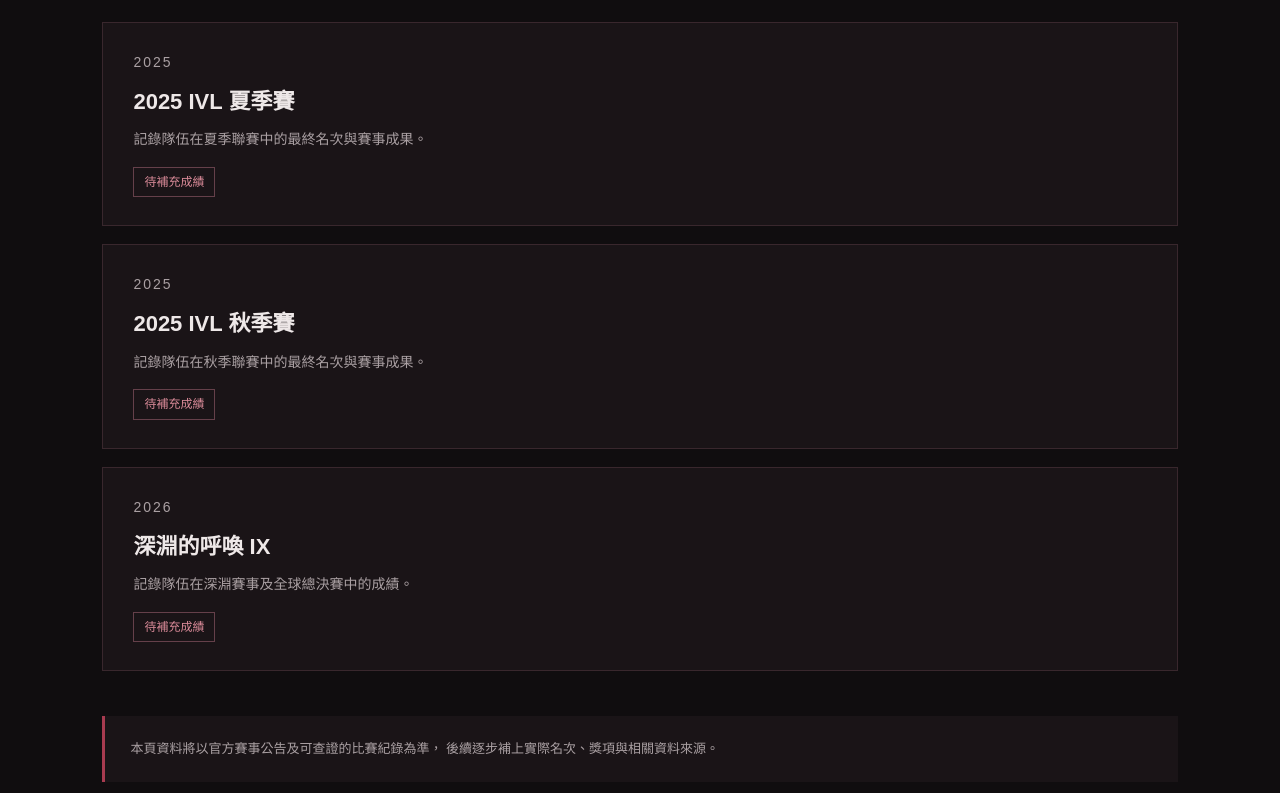
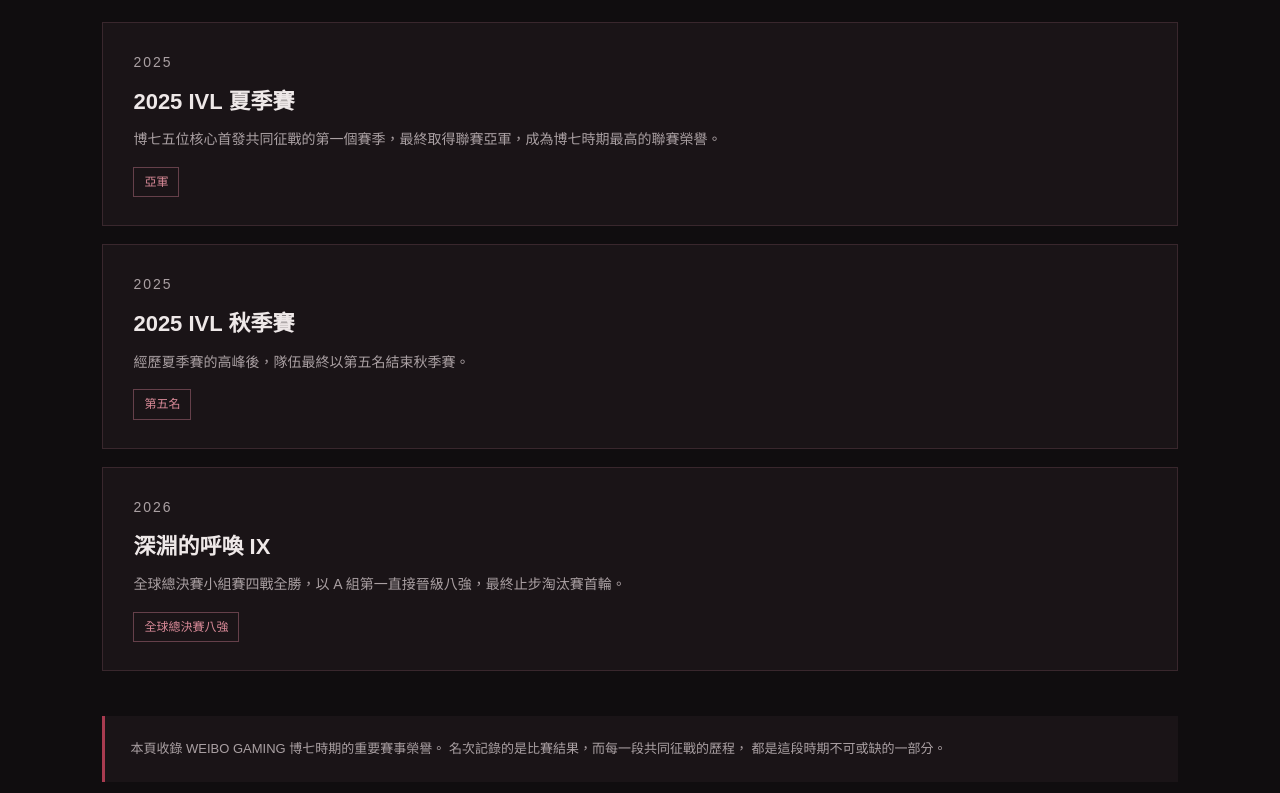
Before and after one commit to 777champion/weibo-gaming-archive, a plain HTML site: page achievements.html in a window 1280 px wide. Shown: the part 467-1260 px from the top of the page. Drawn offline with Linux system fonts and the light colour scheme.

Commit message:
Update achievements.html

```diff
--- a/achievements.html
+++ b/achievements.html
@@ -209,29 +209,30 @@
   <article class="honor-card">
     <p class="honor-year">2025</p>
     <h3>2025 IVL 夏季賽</h3>
-          <p>記錄隊伍在夏季聯賽中的最終名次與賽事成果。</p>
-          <span class="status">待補充成績</span>
+    <p>博七五位核心首發共同征戰的第一個賽季，最終取得聯賽亞軍，成為博七時期最高的聯賽榮譽。</p>
+    <span class="status">亞軍</span>
   </article>
 
   <article class="honor-card">
     <p class="honor-year">2025</p>
     <h3>2025 IVL 秋季賽</h3>
-          <p>記錄隊伍在秋季聯賽中的最終名次與賽事成果。</p>
-          <span class="status">待補充成績</span>
+    <p>經歷夏季賽的高峰後，隊伍最終以第五名結束秋季賽。</p>
+    <span class="status">第五名</span>
   </article>
 
   <article class="honor-card">
     <p class="honor-year">2026</p>
     <h3>深淵的呼喚 IX</h3>
-          <p>記錄隊伍在深淵賽事及全球總決賽中的成績。</p>
-          <span class="status">待補充成績</span>
+    <p>全球總決賽小組賽四戰全勝，以 A 組第一直接晉級八強，最終止步淘汰賽首輪。</p>
+    <span class="status">全球總決賽八強</span>
   </article>
 
 </div>
 
       <div class="note">
-        本頁資料將以官方賽事公告及可查證的比賽紀錄為準，
-        後續逐步補上實際名次、獎項與相關資料來源。
+  本頁收錄 WEIBO GAMING 博七時期的重要賽事榮譽。
+  名次記錄的是比賽結果，而每一段共同征戰的歷程，
+  都是這段時期不可或缺的一部分。
 </div>
     </section>
   </main>
```
Lines whose indentation alone changed are shown as unchanged.
